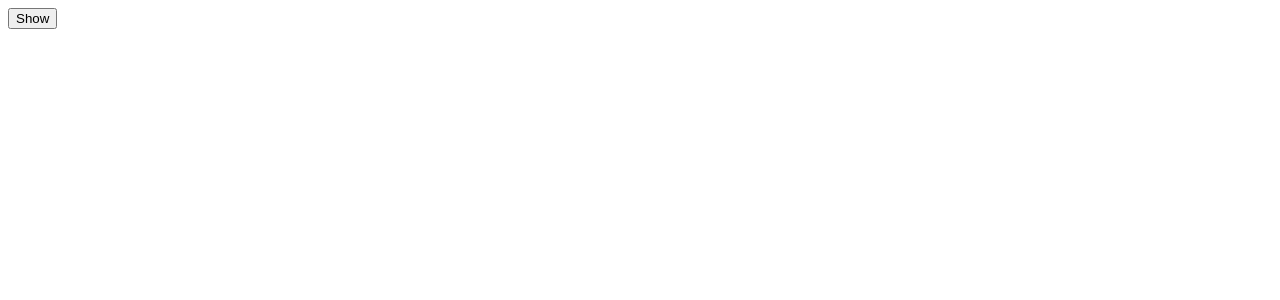
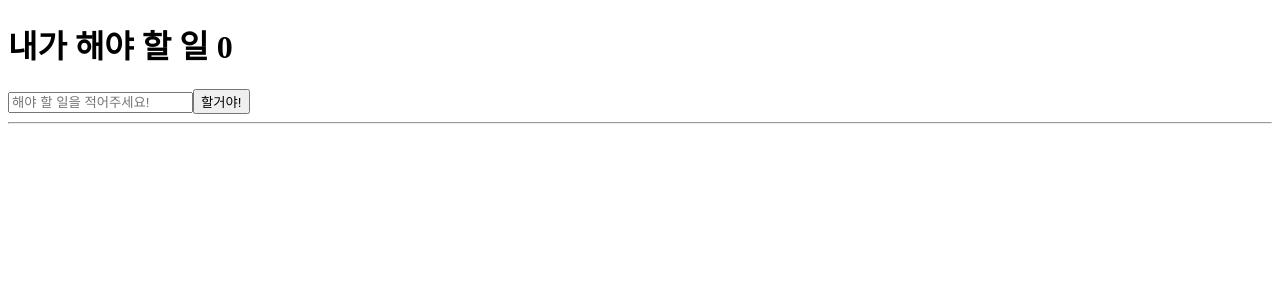
Before and after one commit to 2-daoni/React-beginner, a React (Create React App) app in the folder react-for-beginner/: page / in a window 1280 px wide. Shown: the top 300 px of the page. Built offline with nearby package versions, Linux system fonts and the light colour scheme; the HTML template or start-up script is replaced by a standard one.

Commit message:
투두리스트 연습 완료

```diff
--- a/react-for-beginner/src/App.js
+++ b/react-for-beginner/src/App.js
@@ -1,19 +1,30 @@
-import { useEffect, useState } from 'react';
+import { useState } from 'react';
 
-function Hello() {
-  useEffect(() => {
-    console.log('생성됨 :)');
-    return () => console.log('파괴됨 :(');
-  }, []);
-  return <h1>안녕하세요!</h1>;
-}
 function App() {
-  const [showing, setShowing] = useState(false);
-  const onClick = () => setShowing((prev) => !prev);
+  const [todo, setTodo] = useState('');
+  const [todos, setTodos] = useState([]);
+  const onChange = (event) => setTodo(event.target.value);
+  const onSubmit = (event) => {
+    event.preventDefault();
+    if (todo === '') {
+      return;
+    }
+    setTodo('');
+    setTodos((currentArray) => [todo, ...currentArray]);
+  };
   return (
     <div>
-      {showing ? <Hello /> : null}
-      <button onClick={onClick}>{showing ? 'Hide' : 'Show'}</button>
+      <h1>내가 해야 할 일 {todos.length}</h1>
+      <form onSubmit={onSubmit}>
+        <input onChange={onChange} value={todo} type="text" placeholder="해야 할 일을 적어주세요!" />
+        <button>할거야!</button>
+      </form>
+      <hr />
+      <ul>
+        {todos.map((item, index) => (
+          <li key={index}>{item}</li>
+        ))}
+      </ul>
     </div>
   );
 }
```
